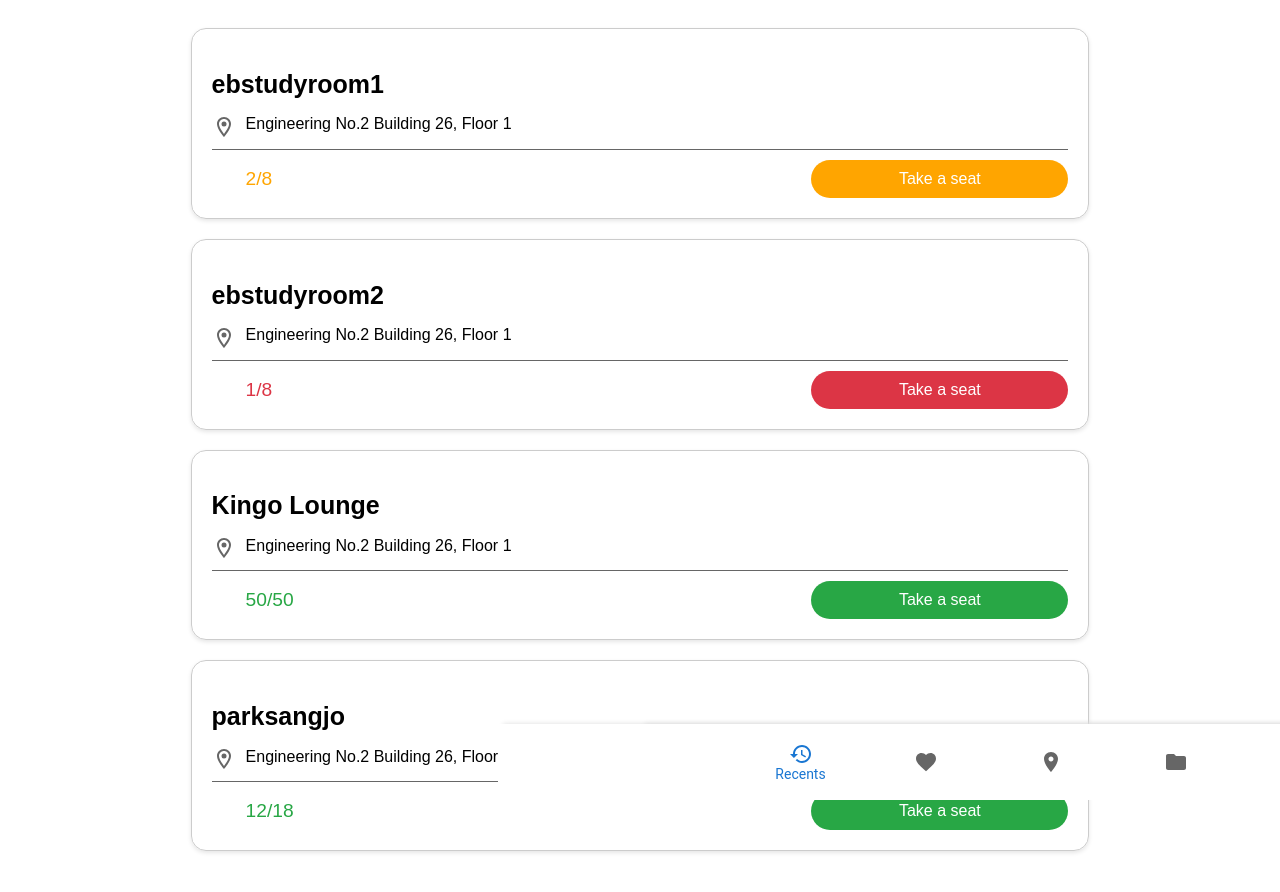
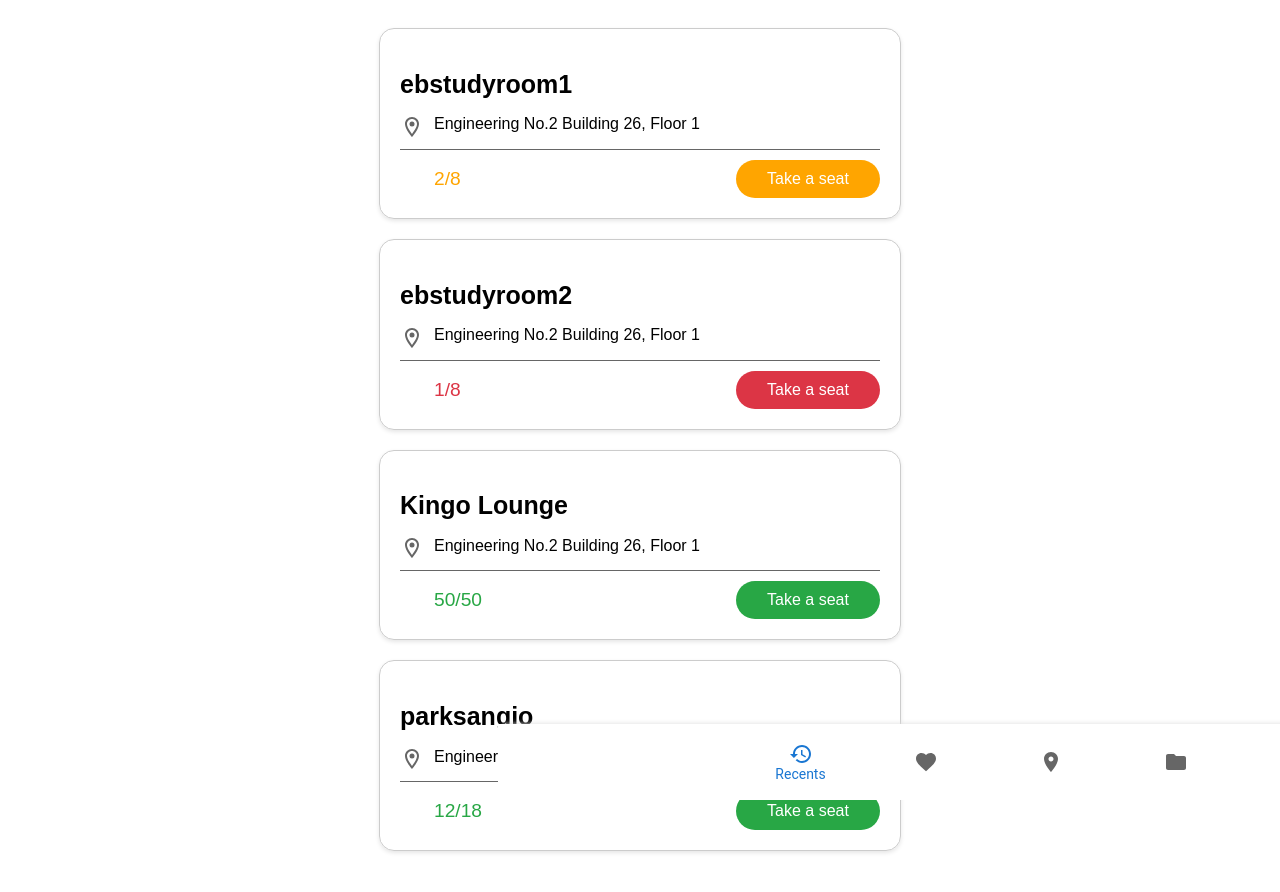
Before and after one commit to Dobby-Kim/A-s_Capston_Project, a React (Create React App) app in the folder WebHost/app/: page /lounges in a window 1280 px wide. Shown: the top 892 px of the page. Built offline with nearby package versions, Linux system fonts and the light colour scheme; some icons are missing.

Commit message:
For Dayeon

```diff
--- a/WebHost/app/src/script/lounges.js
+++ b/WebHost/app/src/script/lounges.js
@@ -6,7 +6,7 @@ import { PiChairLight } from "react-icons/pi";
 import "../style/lounges.css";
 import LoungeData from "../data/lounges.json";
 import LoungeData2 from "../data/lounges2.json";
-import Nav3 from "../script/nav"
+import Nav from "./nav"
 
 // Get Data
 async function fetchLoungesData() {
@@ -111,7 +111,7 @@ const Lounges = () => {
   const handleTakeSeat = ({spaceName}) => {
     navigate({
       pathname: "/lounge",
-      search: createSearchParams({placeName:spaceName}).toString()
+      search: createSearchParams({spaceName:spaceName}).toString()
     })
   };
 
@@ -120,7 +120,6 @@ const Lounges = () => {
       {waitingLists.map((list, index) => (
         <WaitingCard key={index} spaceName={list.spaceName} info={list.info} onTakeSeat={()=>handleTakeSeat({spaceName:list.spaceName})} />
       ))}
-      <Nav3/>
     </div>
   );
 };
--- a/WebHost/app/src/style/lounge.css
+++ b/WebHost/app/src/style/lounge.css
@@ -186,11 +186,11 @@
 }
 
 .wrapper {
+  max-width: 60rem;
   flex-wrap: wrap;
   justify-content: space-around;
   align-items: flex-start;
   padding: 1vw;
-  min-width: 100%;
   min-height: 100vh;
   margin: auto;
   text-align: center;
--- a/WebHost/app/src/style/lounges.css
+++ b/WebHost/app/src/style/lounges.css
@@ -9,13 +9,14 @@
 }
 
 .waiting-card {
-  width: 70%;
+  width: 30rem;
   margin-bottom: 20px;
   border: 1px solid #ccc;
   border-radius: 15px;
   box-shadow: 0 2px 4px rgba(0, 0, 0, 0.1);
   padding: 20px;
-  max-width: 70%;
+  max-width: 60rem;
+  min-width: 20rem;
 }
 
 .waiting-card .location {
```
